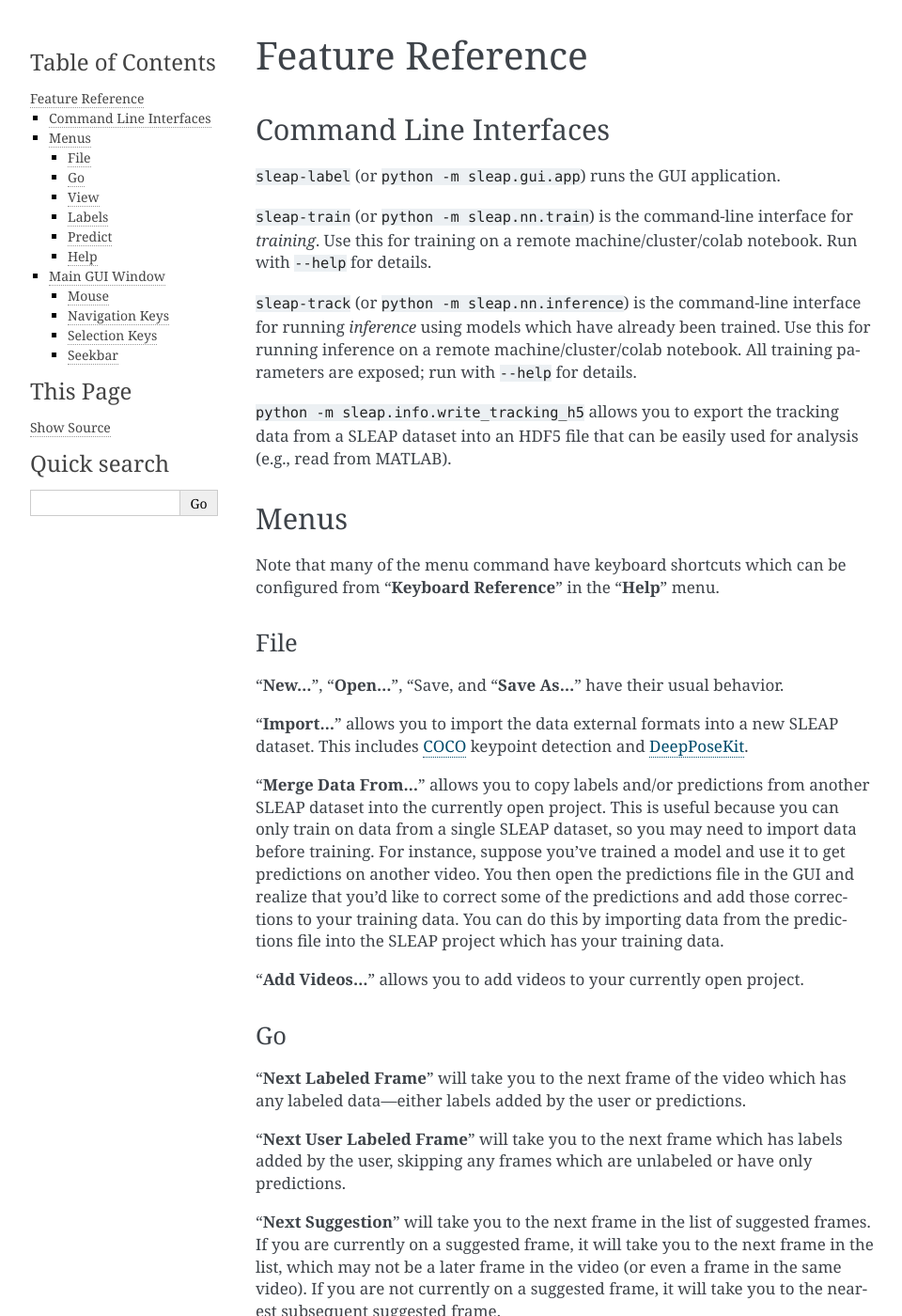
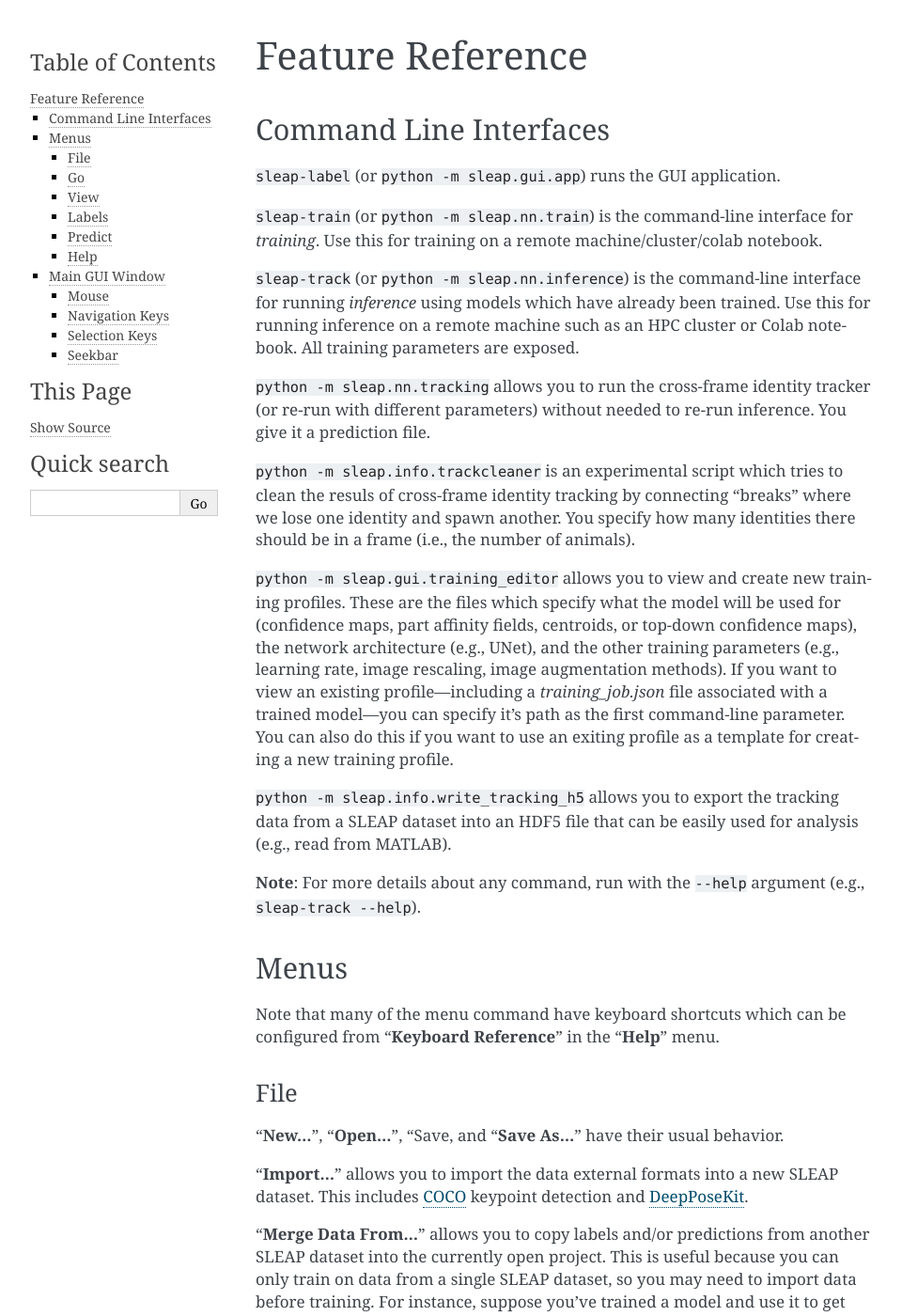
Before and after one commit to mingxiaowei/jelly-sleap, a Sphinx documentation site: the page built from docs/reference.rst, in a window 1280 px wide and 1400 px high. Shown: the whole window at 94% size, without its empty margins (148-1108 px from the left). Built offline with Sphinx 7.4.7, drawn with Linux system fonts in a browser that asks for light colours; some of the changed text lies outside the part shown.

Commit message:
Add more cli/training package ref documentation.

```diff
--- a/docs/reference.rst
+++ b/docs/reference.rst
@@ -6,11 +8,19 @@ Command Line Interfaces
 
 :code:`sleap-label` (or :code:`python -m sleap.gui.app`) runs the GUI application.
 
-:code:`sleap-train` (or :code:`python -m sleap.nn.train`) is the command-line interface for *training*. Use this for training on a remote machine/cluster/colab notebook. Run with :code:`--help` for details.
+:code:`sleap-train` (or :code:`python -m sleap.nn.train`) is the command-line interface for *training*. Use this for training on a remote machine/cluster/colab notebook.
 
-:code:`sleap-track` (or :code:`python -m sleap.nn.inference`) is the command-line interface for running *inference* using models which have already been trained. Use this for running inference on a remote machine/cluster/colab notebook. All training parameters are exposed; run with :code:`--help` for details.
+:code:`sleap-track` (or :code:`python -m sleap.nn.inference`) is the command-line interface for running *inference* using models which have already been trained. Use this for running inference on a remote machine such as an HPC cluster or Colab notebook. All training parameters are exposed.
+
+:code:`python -m sleap.nn.tracking` allows you to run the cross-frame identity tracker (or re-run with different parameters) without needed to re-run inference. You give it a prediction file.
+
+:code:`python -m sleap.info.trackcleaner` is an experimental script which tries to clean the resuls of cross-frame identity tracking by connecting "breaks" where we lose one identity and spawn another. You specify how many identities there should be in a frame (i.e., the number of animals).
+
+:code:`python -m sleap.gui.training_editor` allows you to view and create new training profiles. These are the files which specify what the model will be used for (confidence maps, part affinity fields, centroids, or top-down confidence maps), the network architecture (e.g., UNet), and the other training parameters (e.g., learning rate, image rescaling, image augmentation methods). If you want to view an existing profile—including a `training_job.json` file associated with a trained model—you can specify it's path as the first command-line parameter. You can also do this if you want to use an exiting profile as a template for creating a new training profile.
 
 :code:`python -m sleap.info.write_tracking_h5` allows you to export the tracking data from a SLEAP dataset into an HDF5 file that can be easily used for analysis (e.g., read from MATLAB).
+
+**Note**: For more details about any command, run with the :code:`--help` argument (e.g., :code:`sleap-track --help`).
 
 Menus
 -----
@@ -114,6 +124,10 @@ Predict
 
 "**Delete All Predictions beyond Frame Limit...**" deletes the lowest scoring instances beyond some set number of instances in each frame. For example, if you know that there are only two animals in the video, this would let you keep just the two best predicted instances. You'll be asked for the number of instances to keep, and then asked to confirm before instances are deleted.
 
+"**Export Training Package...**" allows you to export a training package. This is a single HDF5 file which contains both labeled data as well as the images which will be used for training. This makes it easy to transport your training data, especially if you need to run training on another machine (e.g., an HPC cluster). Training packages can be opened just like regular SLEAP dataset files, although you'll only be able to view the frames which have labeled data (since only these are included in the file).
+
+"**Export Labeled Clip...**" allows you to export a video clip with any instances drawn on the frame (much as you can see in the GUI). To use this command, first select a clip in the seekbar.
+
 Help
 ~~~~
 "**Keyboard Reference**" allows you to view and change keyboard shortcuts for common menu and GUI actions.
```
Also changed, not shown: other parts of docs/reference.rst (+2 -0 lines), docs/howtos.rst (added).
